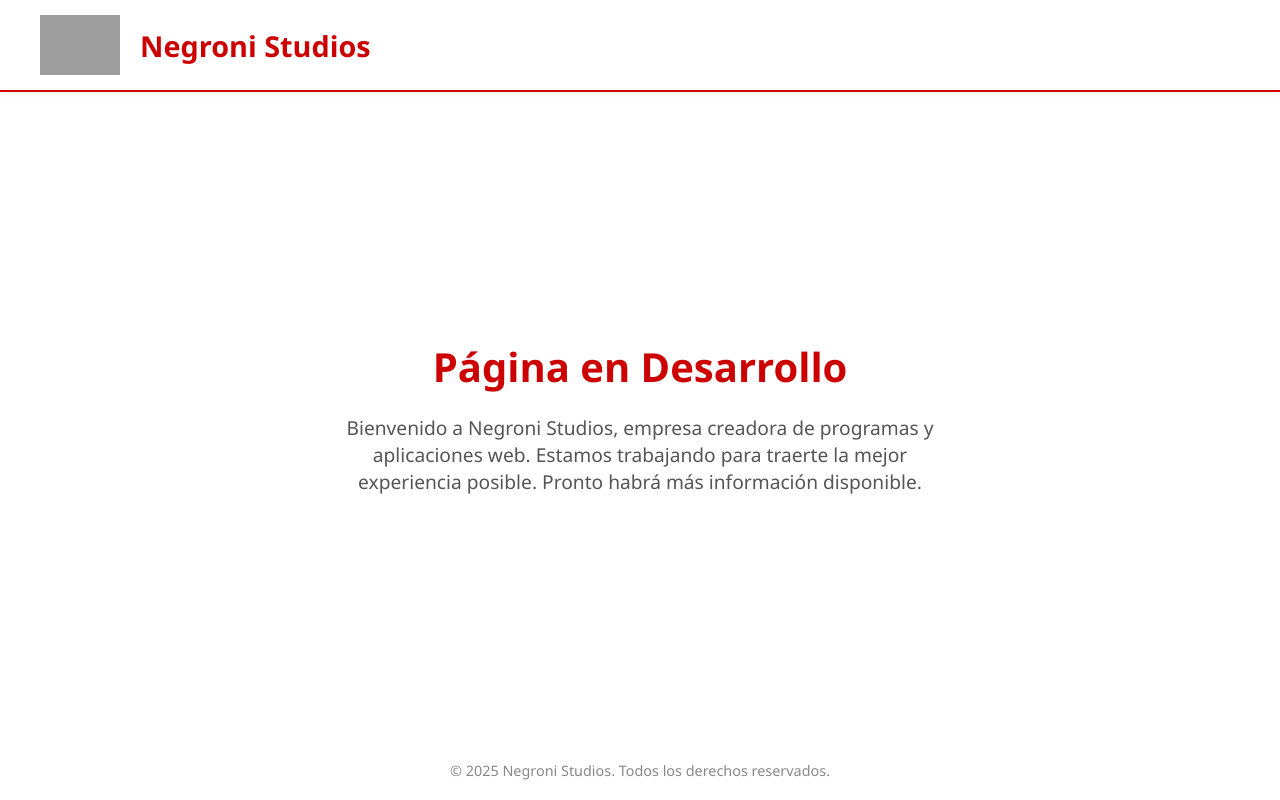
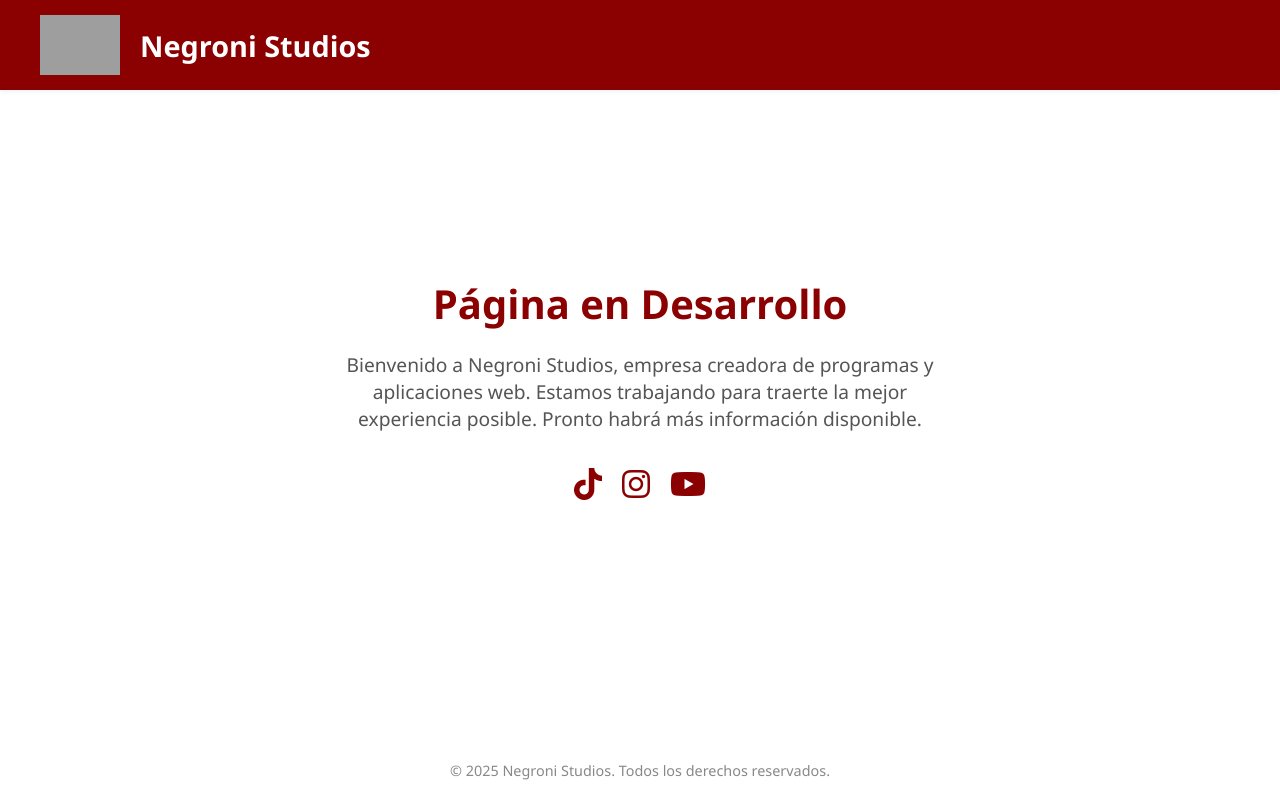
Before and after one commit to NGStudiios/NegroniStudios, a plain HTML site: page index.html in a window 1280 px wide. Drawn offline with Linux system fonts and the light colour scheme; grey boxes are pictures that could not be loaded.

Commit message:
Update index.html

```diff
--- a/index.html
+++ b/index.html
@@ -6,6 +6,8 @@
   <title>Negroni Studios</title>
   <!-- Favicon -->
   <link rel="icon" type="image/png" href="https://raw.githubusercontent.com/NGStudiios/WP/main/logo.png">
+  <!-- Iconos de redes sociales (Font Awesome) -->
+  <script src="https://kit.fontawesome.com/a076d05399.js" crossorigin="anonymous"></script>
   <style>
     /* Reset básico */
     * {
@@ -23,11 +25,10 @@
       min-height: 100vh;
     }
 
-    /* Header profesional */
+    /* Header profesional con rojo oscuro */
     header {
       width: 100%;
-      background: #fff;
-      border-bottom: 2px solid #c00; /* línea roja fina */
+      background: #8B0000; /* Rojo oscuro */
       display: flex;
       align-items: center;
       padding: 15px 40px;
@@ -41,7 +42,7 @@
 
     header h1 {
       font-size: 1.8em;
-      color: #c00;
+      color: #fff; /* Texto blanco para contraste */
       font-weight: 600;
     }
 
@@ -59,7 +60,7 @@
 
     .content h2 {
       font-size: 2.5em;
-      color: #c00;
+      color: #8B0000; /* Rojo oscuro para el título */
       margin-bottom: 20px;
     }
 
@@ -67,6 +68,26 @@
       font-size: 1.2em;
       color: #555;
       max-width: 600px;
+      margin-bottom: 30px;
+    }
+
+    /* Redes sociales */
+    .socials {
+      display: flex;
+      gap: 20px;
+      justify-content: center;
+      margin-bottom: 50px;
+    }
+
+    .socials a {
+      text-decoration: none;
+      color: #8B0000;
+      font-size: 2em;
+      transition: color 0.3s;
+    }
+
+    .socials a:hover {
+      color: #c00;
     }
 
     /* Animación fade-in */
@@ -95,6 +116,13 @@
   <div class="content">
     <h2>Página en Desarrollo</h2>
     <p>Bienvenido a Negroni Studios, empresa creadora de programas y aplicaciones web. Estamos trabajando para traerte la mejor experiencia posible. Pronto habrá más información disponible.</p>
+
+    <!-- Redes sociales -->
+    <div class="socials">
+      <a href="https://www.tiktok.com/@ng_studiios_75" target="_blank" title="TikTok"><i class="fab fa-tiktok"></i></a>
+      <a href="https://www.instagram.com/ng.studiios/" target="_blank" title="Instagram"><i class="fab fa-instagram"></i></a>
+      <a href="https://www.youtube.com/@NG-Studiios" target="_blank" title="YouTube"><i class="fab fa-youtube"></i></a>
+    </div>
   </div>
 
   <!-- Footer discreto -->
```
